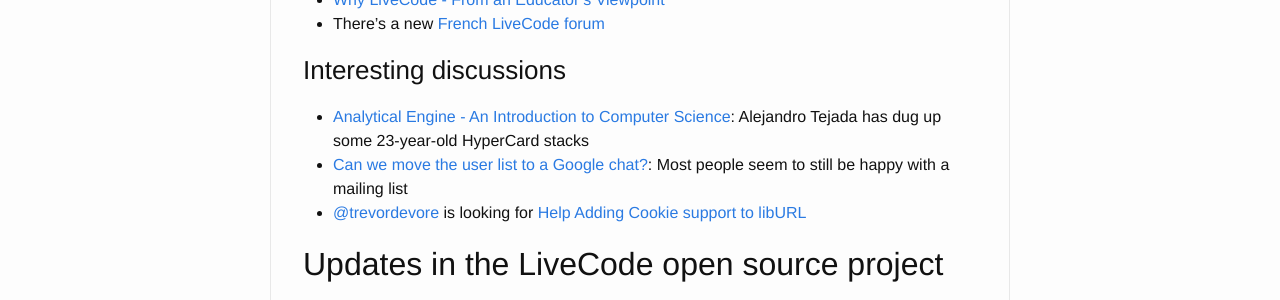
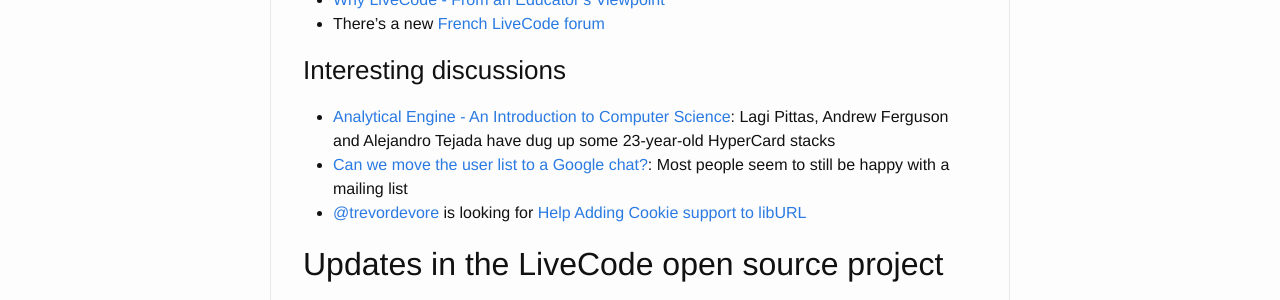
Before and after one commit to livecode/this-week-in-livecode, a Jekyll site: the page built from _posts/2016-10-03-this-week-in-livecode-53.markdown, in a window 1280 px wide. Shown: the part 659-959 px from the top of the page. Built offline with Jekyll 4.4.1, drawn with Linux system fonts in a browser that asks for light colours.

Commit message:
Issue 53 - Expand list of HyperCard archeologists

```diff
--- a/_posts/2016-10-03-this-week-in-livecode-53.markdown
+++ b/_posts/2016-10-03-this-week-in-livecode-53.markdown
@@ -22,7 +22,7 @@
 
 ### Interesting discussions
 
-- [Analytical Engine - An Introduction to Computer Science](https://www.mail-archive.com/use-livecode@lists.runrev.com/msg79126.html- Found!): Alejandro Tejada has dug up some 23-year-old HyperCard stacks
+- [Analytical Engine - An Introduction to Computer Science](https://www.mail-archive.com/use-livecode@lists.runrev.com/msg79126.html- Found!): Lagi Pittas, Andrew Ferguson and Alejandro Tejada have dug up some 23-year-old HyperCard stacks
 - [Can we move the user list to a Google chat?](https://www.mail-archive.com/use-livecode@lists.runrev.com/msg79091.html): Most people seem to still be happy with a mailing list
 - [@trevordevore](https://github.com/trevordevore) is looking for [Help Adding Cookie support to libURL](https://www.mail-archive.com/use-livecode@lists.runrev.com/msg79040.html)
 
```
